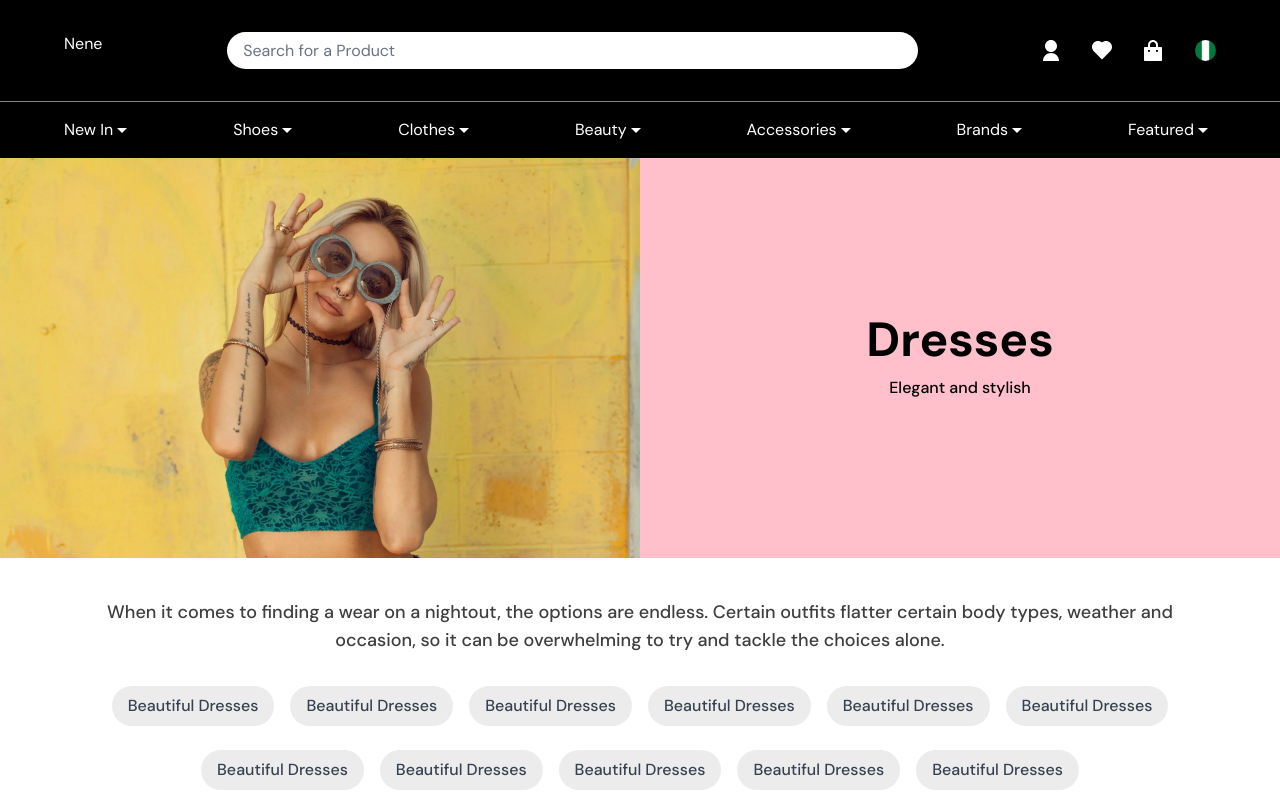
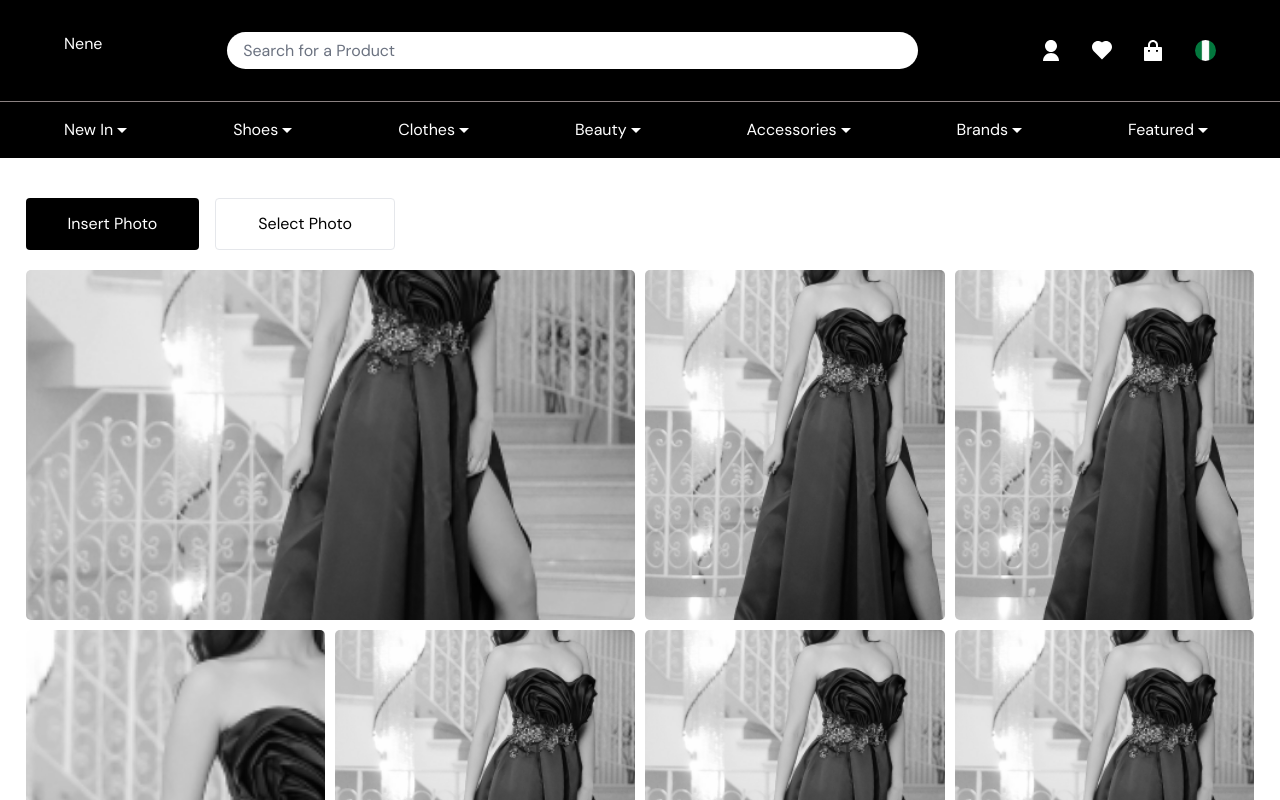
Before and after one commit to TechInnovationsandSolutions/NeneFE, a Next.js app: page /scrapbook in a window 1280 px wide. Shown: the top 800 px of the page. Built offline with nearby package versions, Linux system fonts and the light colour scheme.

Commit message:
fix scrapbook add to vendor

```diff
--- /dev/null
+++ b/pages/scrapbook/[id].js
@@ -0,0 +1,32 @@
+import Image from "next/image";
+import img1 from "../../public/assets/gallery/Rectangle 373.png";
+import Button from "@/components/button/button";
+const GalleryDetailItem = () => {
+  return (
+    <div className="px-[8%] py-5 ">
+      <h1 className="text-center font-bold">Scrapbook</h1>
+
+      <main>
+        <div className="flex flex-col md:flex-row gap-2 md:gap-5 py-5 ">
+          <Image
+            src={img1}
+            width={600}
+            height={400}
+            className=" md:w-1/2 "
+            alt="prop1"
+          />
+
+          <div className="flex flex-col  justify-center gap-5 ">
+            <span className="font-bold"> Clerk Exclusive blouse</span>
+            <span> Sep 3,2020</span>
+            <Button text="View Brand/Collection" customClassName="h-fit">
+              {" "}
+            </Button>
+          </div>
+        </div>
+      </main>
+    </div>
+  );
+};
+
+export default GalleryDetailItem;
--- /dev/null
+++ b/pages/scrapbook/index.js
@@ -0,0 +1,102 @@
+import img1 from "../../public/assets/gallery/Rectangle 373.png";
+import GalleryItem from "@/components/galleryItem";
+import Button from "@/components/button/button";
+import { useEffect, useState } from "react";
+const Scrapbook = () => {
+  const imgArray = [
+    { src: img1, id: 1 },
+    { src: img1, id: 2 },
+    { src: img1, id: 3 },
+    { src: img1, id: 4 },
+    { src: img1, id: 5 },
+    { src: img1, id: 6 },
+    { src: img1, id: 7 },
+    { src: img1, id: 8 },
+    { src: img1, id: 9 },
+    { src: img1, id: 10 },
+    { src: img1, id: 11 },
+    { src: img1, id: 12 },
+  ];
+  const [selectClicked, setSelectClicked] = useState(false);
+  const [selectedItems, setSelectedItems] = useState([]);
+  const [displayedItems, setDisplayedItems] = useState(imgArray);
+
+  useEffect(() => {}, []);
+
+  function handleNoOfItemsClicked(e, id) {
+    if (e.target.checked) {
+      setSelectedItems([...selectedItems, id]);
+    } else {
+      console.log(e.target.checked, id);
+      setSelectedItems((prevItems) => prevItems.filter((item) => item !== id));
+    }
+    console.log(selectedItems);
+  }
+  function removePhotos() {
+    const items = displayedItems.filter(
+      (item) => !selectedItems.includes(item.id)
+    );
+    setDisplayedItems(items);
+    setSelectedItems([])
+  }
+  return (
+    <div className="px-[2%] py-10">
+      <main className="flex flex-col gap-5">
+        <div className="min-h-[52px]">
+        {!selectClicked ? (
+          <div className="flex flex-col md:flex-row gap-4">
+            <Button
+              variant="black"
+              customClassName="w-full md:w-auto "
+              onClick={() => {
+                setModalInView("ResetModal");
+              }}
+              text="Insert Photo"
+            />
+            <Button
+              variant="white"
+              onClick={() => {
+                setSelectClicked(true);
+              }}
+              text="Select Photo"
+              customClassName="border w-full md:w-auto "
+            />
+          </div>
+        ) : (
+          <div className="flex justify-between items-center">
+            <p>
+              {" "}
+              {/* count to be fixed  */}
+              <strong>{selectedItems.length}</strong> selected{" "}
+            </p>
+            {selectedItems.length > 0 ? (
+              <Button
+                variant="white"
+                onClick={() => {
+                  removePhotos();
+                }}
+                text="Remove Photos"
+                customClassName="border w-full md:w-auto "
+              />
+            ) : null}{" "}
+          </div>
+        )}
+        </div>
+        <div className="scrapbook-wrapper ">
+          {displayedItems.map((img) => {
+            return (
+              <GalleryItem
+                img={img}
+                handleCheckBoxParent={handleNoOfItemsClicked}
+                selectClicked={selectClicked}
+                key={img.id}
+              />
+            );
+          })}
+        </div>
+      </main>
+    </div>
+  );
+};
+
+export default Scrapbook;
```
